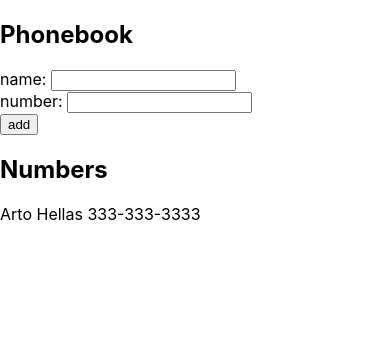
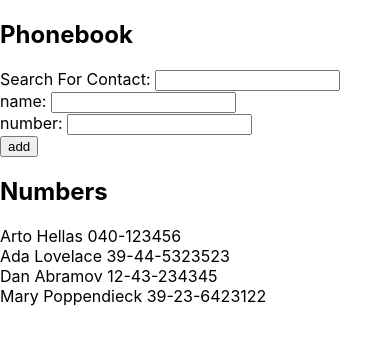
Before and after one commit to ivoryblakk/part2, a React (Create React App) app in the folder the_phonebook/: page / in a window 390 px wide. Shown: the top 344 px of the page. Built offline with nearby package versions, Linux system fonts and the light colour scheme.

Commit message:
the phonebook step4

```diff
--- a/the_phonebook/src/App.js
+++ b/the_phonebook/src/App.js
@@ -2,11 +2,16 @@ import React, { useState } from 'react'
 
 const App = () => {
   const [ persons, setPersons] = useState([
-    { name: 'Arto Hellas', number: "333-333-3333" }
+    { name: 'Arto Hellas', number: '040-123456' },
+    { name: 'Ada Lovelace', number: '39-44-5323523' },
+    { name: 'Dan Abramov', number: '12-43-234345' },
+    { name: 'Mary Poppendieck', number: '39-23-6423122' }
   ])
   const [ newName, setNewName ] = useState('')
   const [ newNumber, setNewNumber ] = useState('')
-  let copy = [...persons];
+  const [ searchName, setSearchName ] = useState('')
+  const [ showAll, setShowAll ] = useState(true)
+  let copy = [...persons]
 
   const addPersonToPhonebook = (event) => {
     event.preventDefault()
@@ -15,10 +20,12 @@ const App = () => {
       alert(`${newName} is already in the Phonebook`)
       return;
     }
+    setShowAll(true)
     copy.push({name: newName, number: newNumber})
     setPersons(copy)
     setNewName("")
     setNewNumber("")
+    setSearchName("")
     console.log('copy', copy)
     console.log('person', persons)
     console.log('button clicked', event.target)
@@ -30,7 +37,14 @@ const App = () => {
   }
 
   const List =()=> {
-    const rows = copy.map( c => <Contact key={c.name} name={c.name} number={c.number} />)
+    let rows =""
+    //let searchArr = copy.filter( c => c.name.indexOf(searchName) > -1 />
+    if(showAll){
+      rows = copy.map( c => <Contact key={c.name} name={c.name} number={c.number} />)
+    } else {
+      const searchArr = copy.filter( c => c.name.indexOf(searchName) > -1 )
+      rows = searchArr.map( c => <Contact key={c.name} name={c.name} number={c.number} />)
+    }
     return (
       <div>
         {rows}
@@ -44,16 +58,23 @@ const App = () => {
   }
 
   const handleNameChange = (event) => {
-    console.log(event.target.value)
     setNewName(event.target.value)
   }
   const handleNumberChange = event => {
-    console.log(event.target.value)
     setNewNumber(event.target.value)
+  }
+  const handleNameSearch = event =>{
+    setSearchName(event.target.value)
+    if(event.target.value !== ""){
+      setShowAll(false)
+    }
   }
   return (
     <div>
       <h2>Phonebook</h2>
+      <div>
+       Search For Contact: <input value={searchName}  onChange={handleNameSearch}/>
+      </div>
       <form onSubmit={addPersonToPhonebook}>
         <div>
           name: <input value={newName} onChange={handleNameChange} />
```
